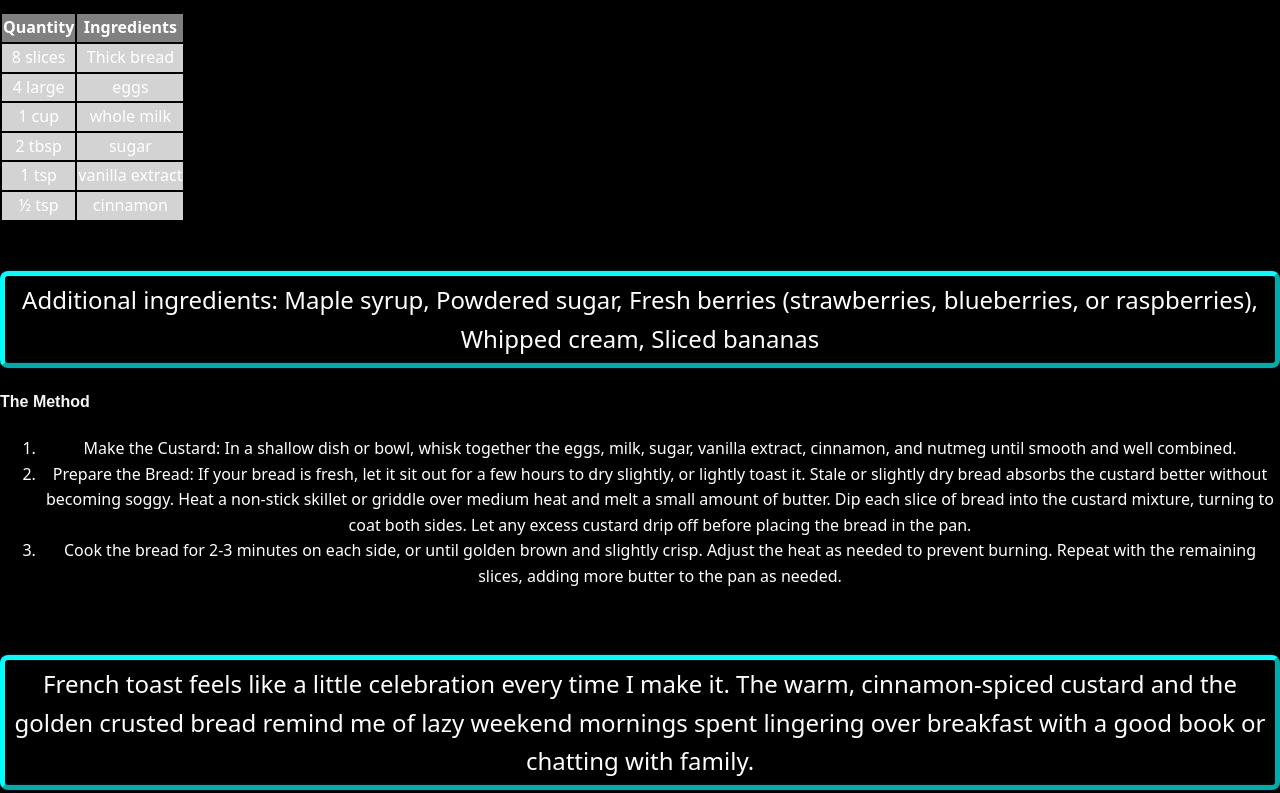
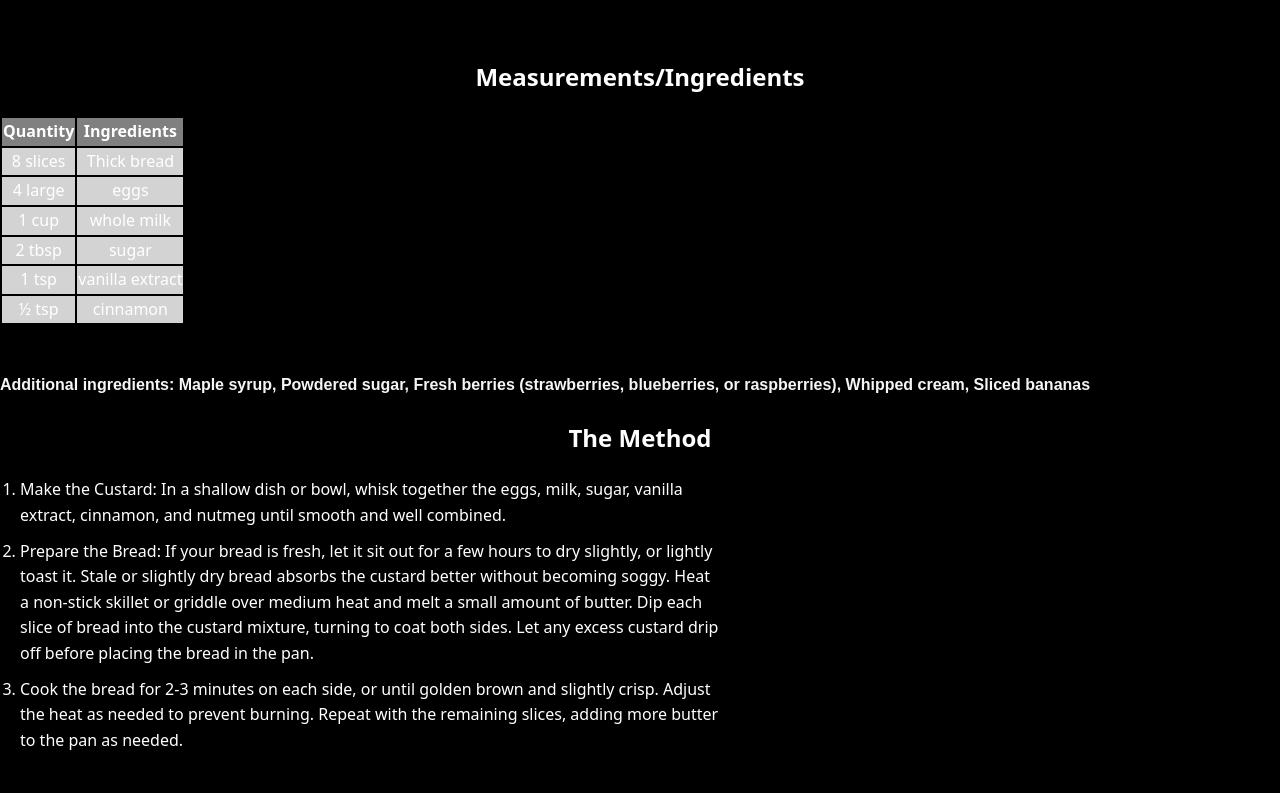
Before and after one commit to baden001/Food-For-Us, a plain HTML site: page french.html in a window 1280 px wide. Shown: the part 851-1644 px from the top of the page. Drawn offline with Linux system fonts and the light colour scheme.

Commit message:
Update french.html

```diff
--- a/french.html
+++ b/french.html
@@ -137,6 +137,8 @@
     <p>
  French toast has always been one of my favorite ways to start the day. There’s something magical about taking simple slices of bread and transforming them into a golden, custardy masterpiece. For me, French toast isn’t just breakfast—it’s a little luxury, a dish that makes an ordinary morning feel special. Whether topped with fresh berries, powdered sugar, or a drizzle of maple syrup, it never fails to delight. This recipe is my go-to version, perfected over countless weekend mornings, and I can’t wait for you to try it!
     </p>
+    <br>
+    <h2>Measurements/Ingredients</h2>
     <table>
         <tr>
             <th>Quantity</th>
@@ -170,17 +172,17 @@
         </tr>
     </table>
 <br>
-<p>Additional ingredients: Maple syrup, Powdered sugar, Fresh berries (strawberries, blueberries, or raspberries),  Whipped cream, Sliced bananas
-    </p>
-    <h4>The Method</h4>
-    <ol>
-        <li>
+<h4>Additional ingredients: Maple syrup, Powdered sugar, Fresh berries (strawberries, blueberries, or raspberries),  Whipped cream, Sliced bananas
+    </h4>
+    <h2>The Method</h2>
+    <ol class="li-ul">
+        <li class="li-item">
   Make the Custard:  In a shallow dish or bowl, whisk together the eggs, milk, sugar, vanilla extract, cinnamon, and nutmeg until smooth and well combined.
         </li>
-        <li>
+        <li class="li-item">
             Prepare the Bread:  If your bread is fresh, let it sit out for a few hours to dry slightly, or lightly toast it. Stale or slightly dry bread absorbs the custard better without becoming soggy. Heat a non-stick skillet or griddle over medium heat and melt a small amount of butter. Dip each slice of bread into the custard mixture, turning to coat both sides. Let any excess custard drip off before placing the bread in the pan.
         </li>
-        <li>Cook the bread for 2-3 minutes on each side, or until golden brown and slightly crisp. Adjust the heat as needed to prevent burning. Repeat with the remaining slices, adding more butter to the pan as needed. </li>
+        <li class="li-item">Cook the bread for 2-3 minutes on each side, or until golden brown and slightly crisp. Adjust the heat as needed to prevent burning. Repeat with the remaining slices, adding more butter to the pan as needed. </li>
     </ol>
     <br>
     <p>
```
